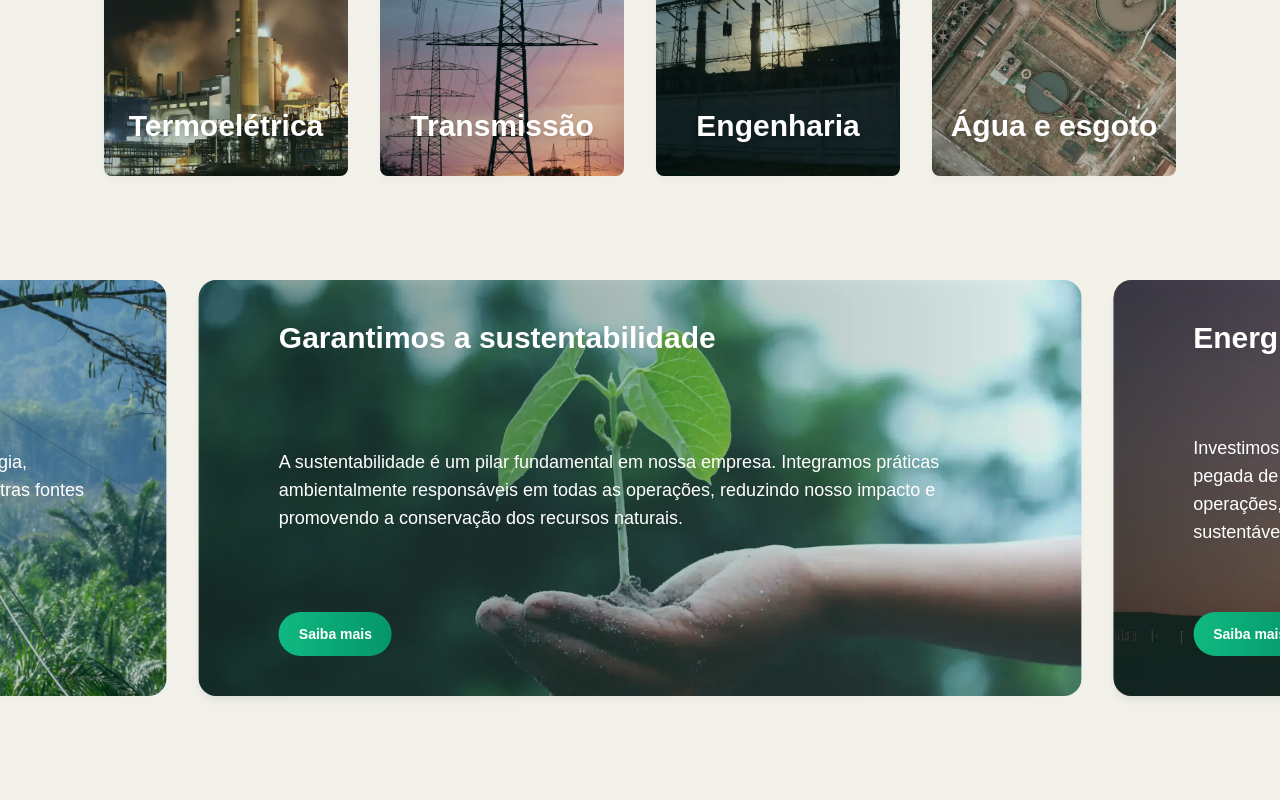
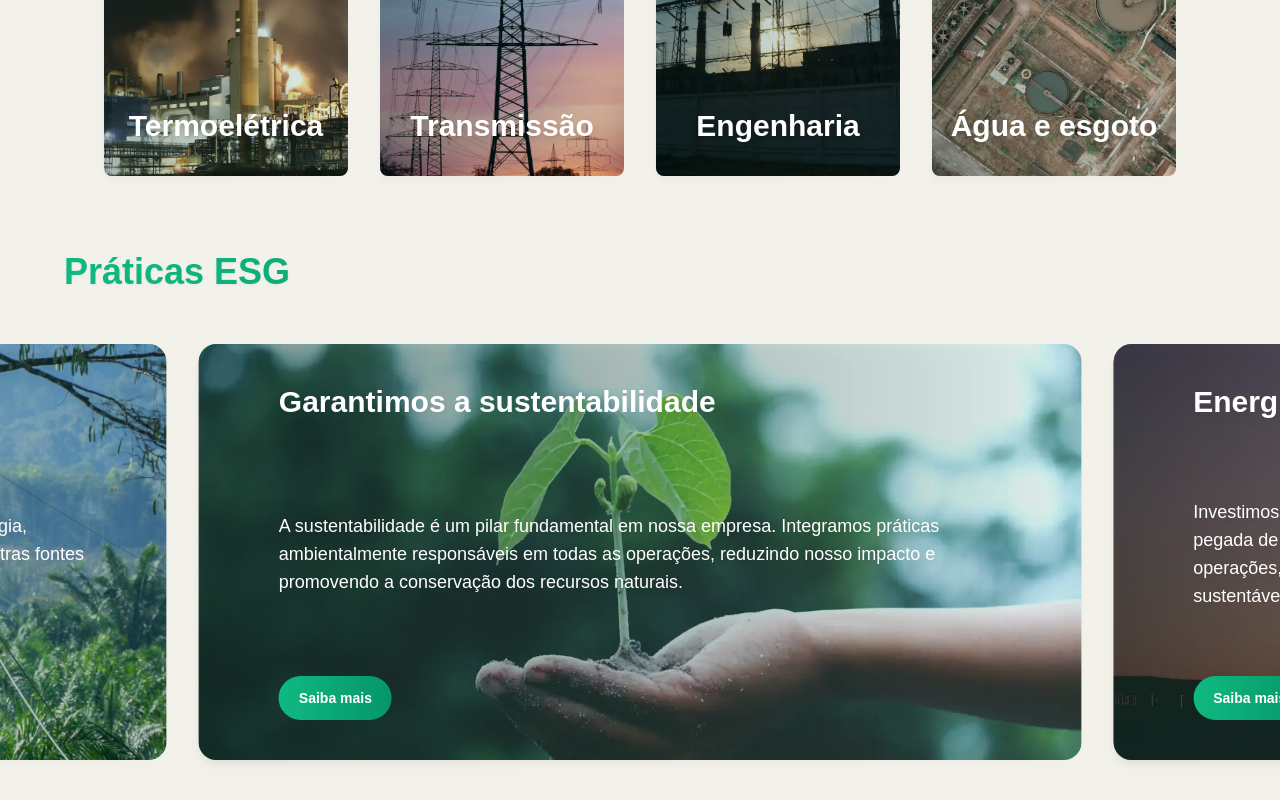
Before and after one commit to umbuzeiro/febredorato, a Next.js app: page / in a window 1280 px wide. Shown: the part 778-1578 px from the top of the page. Before the commit the page ends 1514 px from the top, so only its background shows below. Built offline with nearby package versions, Linux system fonts and the light colour scheme; a web font is replaced by a local one.

Commit message:
Added Práticas ESG text.

```diff
--- a/src/app/page.tsx
+++ b/src/app/page.tsx
@@ -17,8 +17,10 @@ export default function Home() {
       <Section title="Produtos e soluções">
         <Sectors />
       </Section>
+      <h1 className='sm:ml-5 lg:ml-16 drop-shadow-sm sm:text-2xl lg:text-4xl font-bold text-transparent bg-clip-text bg-gradient-to-r from-emerald-500 to-emerald-700 py-3 '>Práticas ESG</h1>
 
       <Banners />
+
     </>
   )
 }
```
